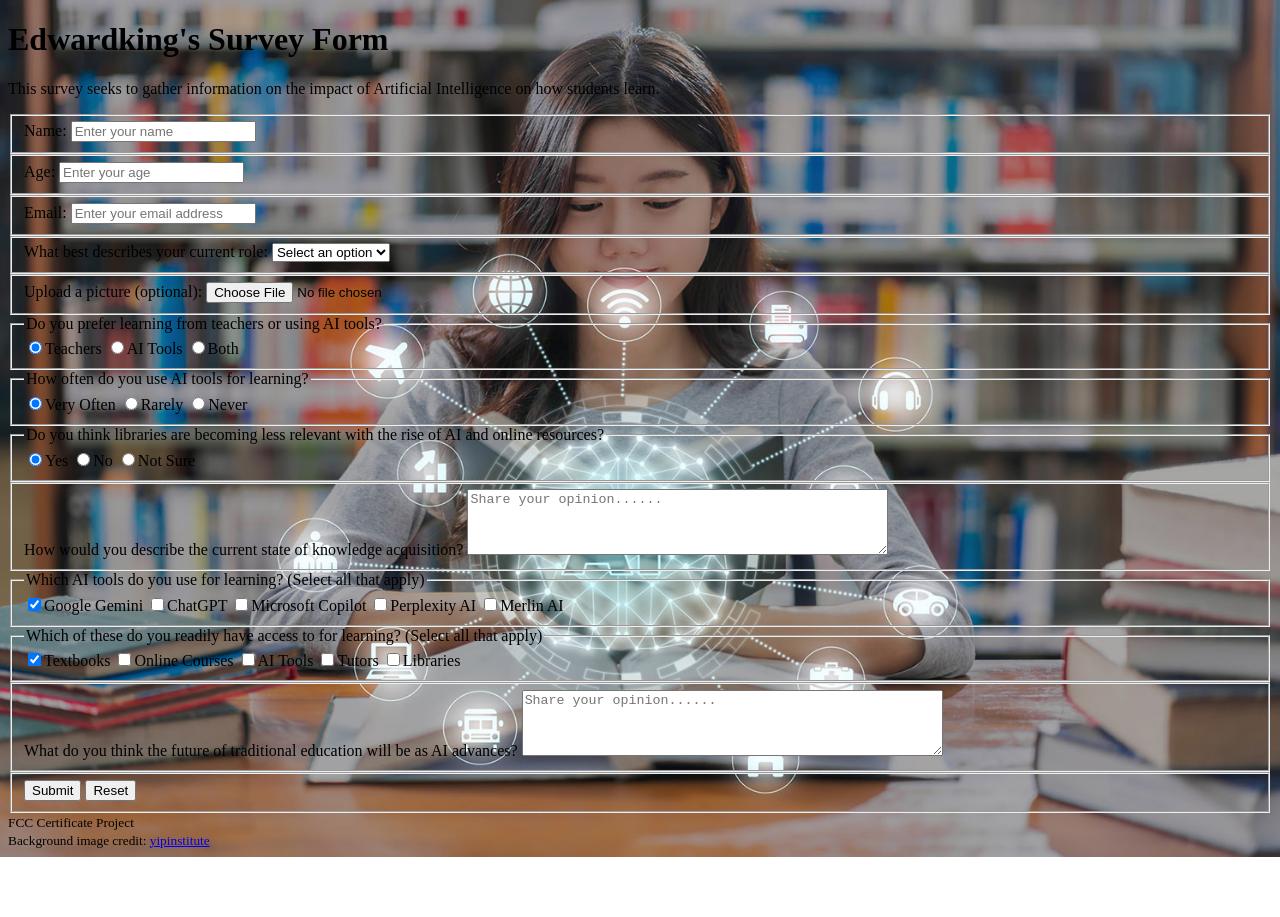
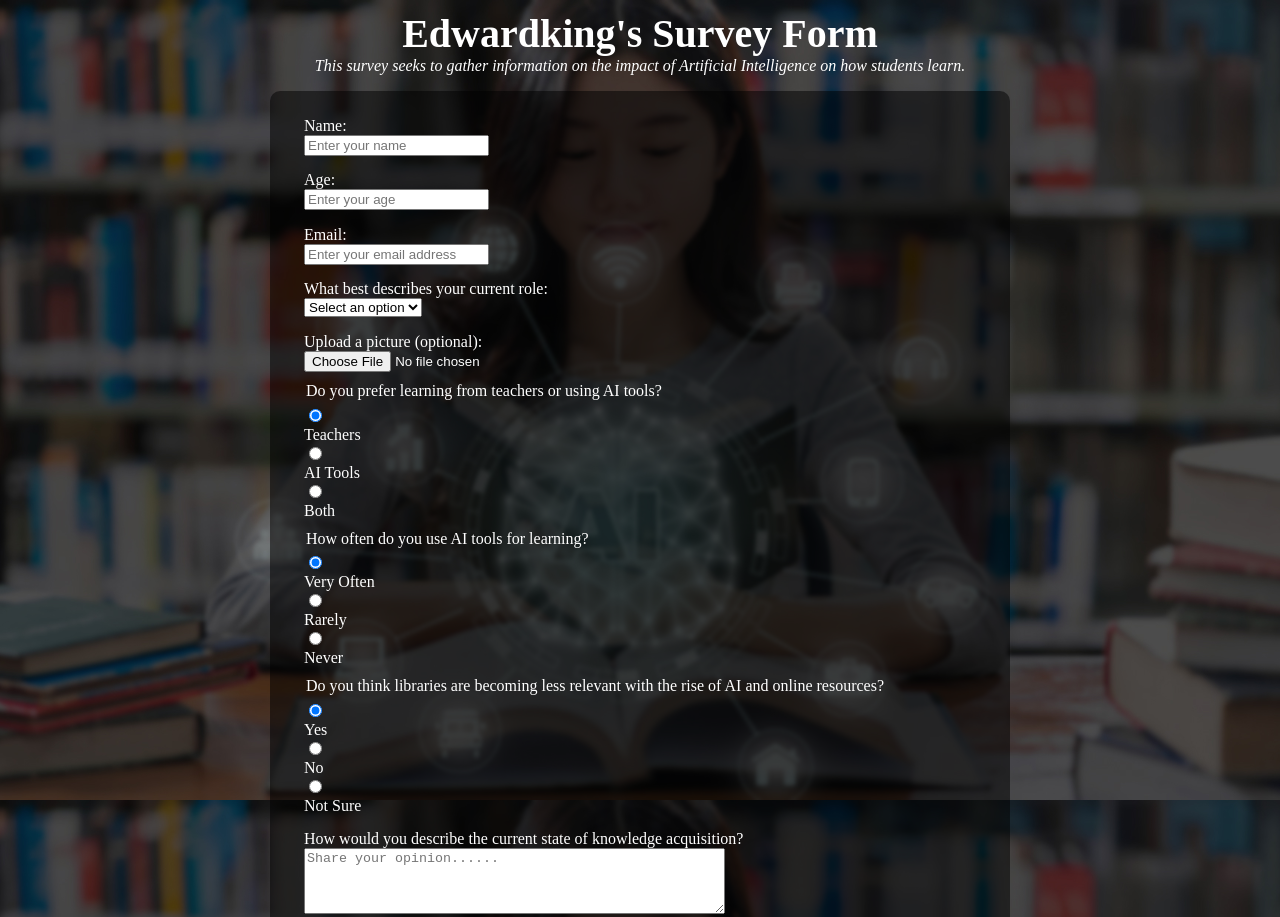
Before and after one commit to Eddking-QS/FCC-Survey_Form, a plain HTML site: page index.html in a window 1280 px wide. Shown: the top 917 px of the page. Before the commit the page ends 857 px from the top, so only its background shows below. Drawn offline with Linux system fonts and the light colour scheme.

Commit message:
Add to code base

```diff
--- a/index.html
+++ b/index.html
@@ -12,6 +12,7 @@
             This survey seeks to gather information on the impact of Artificial
             Intelligence on how students learn.
         </p>
+        <div class="background">
             <form action="" method="post">
                 <fieldset>
                     <label for="name">Name:</label>
@@ -45,7 +46,9 @@
                     />
                 </fieldset>
                 <fieldset>
-                <label for="role">What best describes your current role:</label>
+                    <label for="role"
+                        >What best describes your current role:</label
+                    >
                     <select name="role" id="role" required>
                         <option value="">Select an option</option>
                         <option value="student">Student</option>
@@ -111,8 +114,8 @@
                 </fieldset>
                 <fieldset>
                     <legend>
-                    Do you think libraries are becoming less relevant with the
-                    rise of AI and online resources?
+                        Do you think libraries are becoming less relevant with
+                        the rise of AI and online resources?
                     </legend>
                     <input
                         type="radio"
@@ -196,8 +199,8 @@
                 </fieldset>
                 <fieldset>
                     <legend>
-                    Which of these do you readily have access to for learning?
-                    (Select all that apply)
+                        Which of these do you readily have access to for
+                        learning? (Select all that apply)
                     </legend>
                     <input
                         type="checkbox"
@@ -238,7 +241,9 @@
                 </fieldset>
                 <fieldset>
                     <label for="future"
-                    >What do you think the future of traditional education will be as AI advances?</label>
+                        >What do you think the future of traditional education
+                        will be as AI advances?</label
+                    >
                     <textarea
                         name="future"
                         id="future"
@@ -254,9 +259,16 @@
                     <input type="reset" value="Reset" />
                 </fieldset>
             </form>
+        </div>
         <footer>
             <small>FCC Certificate Project</small> <br />
-            <small>Background image credit: <a href="https://yipinstitute.org/article/artificial-intelligence-in-education-helpful-or-hindrance"
-                >yipinstitute</a></small>
+            <small
+                >Background image credit:
+                <a
+                    href="https://yipinstitute.org/article/artificial-intelligence-in-education-helpful-or-hindrance"
+                    >yipinstitute</a
+                ></small
+            >
+        </footer>
     </body>
 </html>
--- a/styles.css
+++ b/styles.css
@@ -1,4 +1,37 @@
+h1 {
+    text-align: center;
+    color: white;
+    font-size: 40px;
+    margin-top: 10px;
+    margin-bottom: 0;
+}
+
+p {
+    text-align: center;
+    font-style: italic;
+    color: white;
+    font-size: 16px;
+    margin-top: 0;
+}
+
+label {
+    display: block;
+}
+
 body {
-    background-image: url('images/studentAI.jpeg');
+    background-image: url('images/FigmaBg.jpg');
     background-size: cover;
+    background-attachment: fixed;
 }
+
+fieldset {
+    border: none;
+}
+form {
+    background-color: rgba(0, 0, 0, 0.5);
+    max-width: 700px;
+    margin: 0 auto;
+    padding: 20px;
+    border-radius: 10px;
+    color: white;
+}
```
Also changed, not shown: images/FigmaBg.jpg (added). Lines whose indentation alone changed are shown as unchanged.
